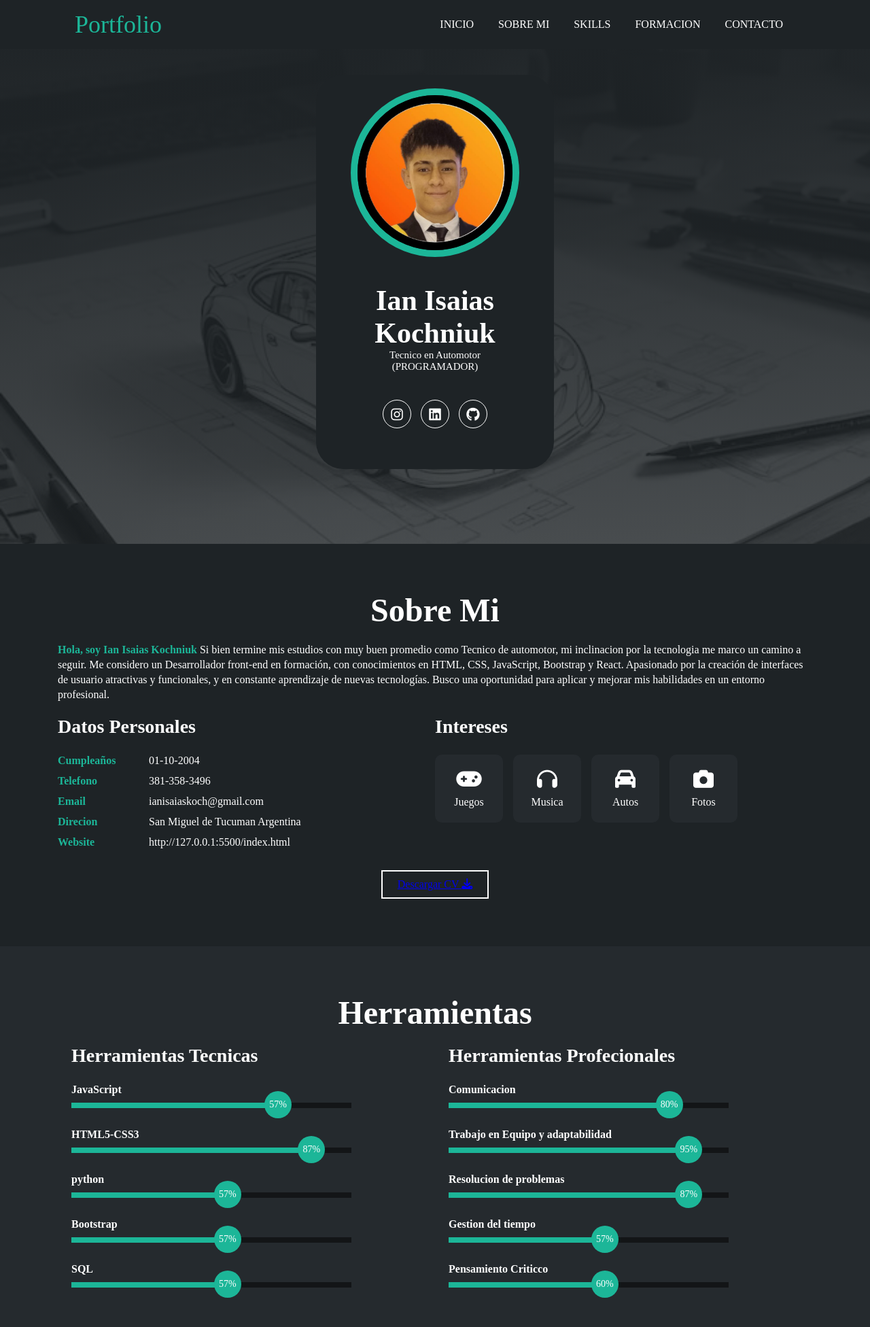
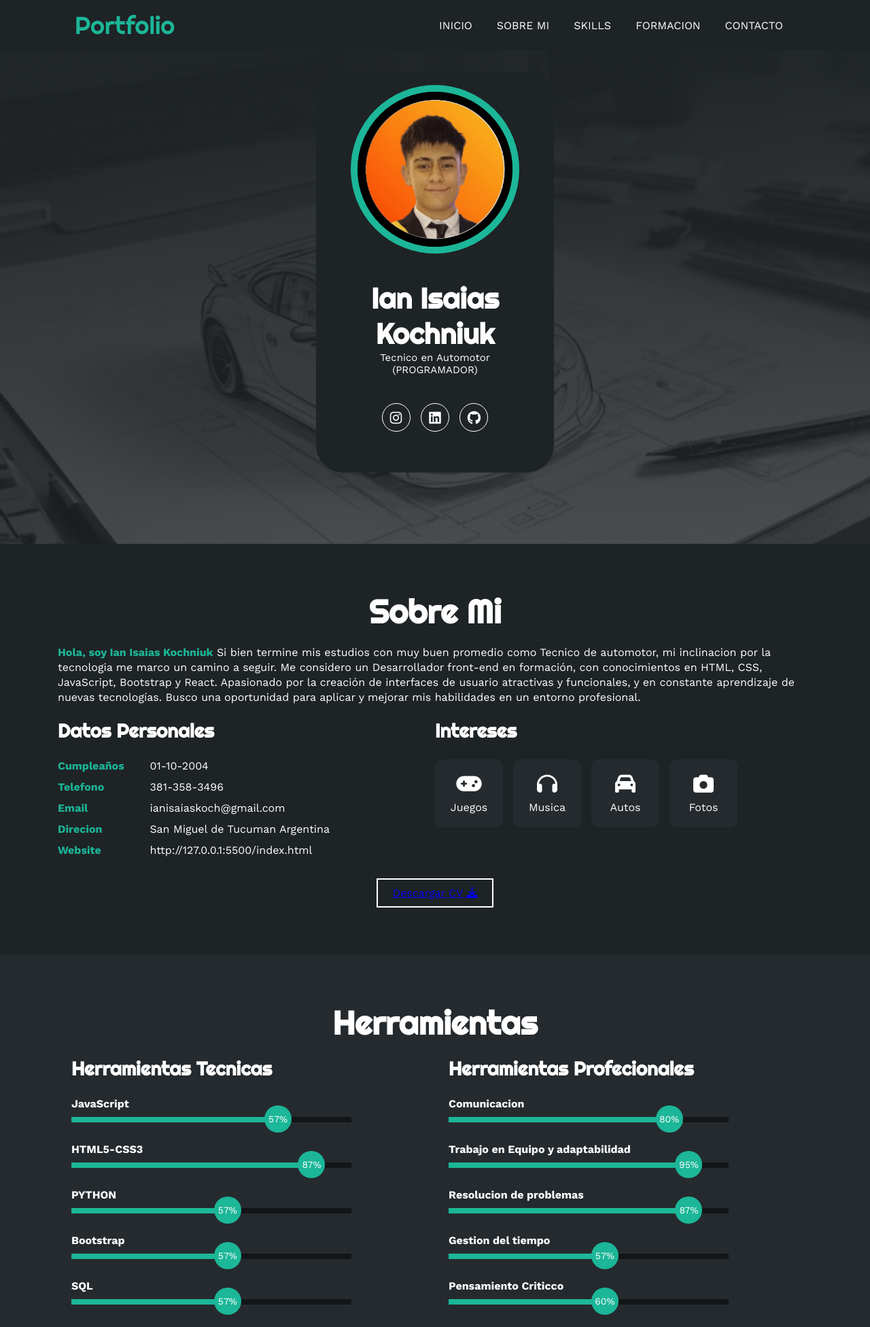
Before and after one commit to Iankochniuk/Portfolio, a plain HTML site: page index.html in a window 1280 px wide. Shown: the top 1952 px of the page at 68% size. Drawn offline with nearby package versions, Linux system fonts and the light colour scheme.

Commit message:
Correcciones sobre lenguajes

```diff
--- a/estilos.css
+++ b/estilos.css
@@ -1,3 +1,4 @@
+@import url('https://fonts.googleapis.com/css2?family=Righteous&family=Work+Sans:ital,wght@0,100..900;1,100..900&display=swap');
 *{
     box-sizing: border-box;
     font-family: 'Work Sans';
@@ -14,7 +15,7 @@ html{
     top: 0;
     left: 0;
     z-index: 99;
-    text-align: center;
+
 }
 .contenedor-header header{
     max-width: 1100px;
@@ -54,7 +55,7 @@ html{
     border-radius: 5px;
     cursor: pointer;
     display: none;
-    z-index: 50;
+    z-index: 90;
 }
 
 .circulo{
--- a/index.html
+++ b/index.html
@@ -30,7 +30,7 @@
     </div>
 
     <!--SECCION INICIO -->
-    <SECtion id="inicio" class="inicio">
+    <section id="inicio" class="inicio">
         <div class="contenido-banner">
             <div class="contacto-img">
                 <img src="img profolio.jpg" class="circulo" alt="">
@@ -44,7 +44,7 @@
                 <a href="https://github.com/Iankochniuk"><i class="fa-brands fa-github"></i></a>
             </div>
         </div>
-    </SECtion>
+    </section>
 
     <!--SECCION SOBRE MI-->
     <section id="sobremi" class="sobremi">
@@ -138,7 +138,7 @@
                         </div>
                     </div>
                     <div class="skill">
-                        <span>python</span>
+                        <span>PYTHON</span>
                         <div class="barra-skill">
                             <div class="progreso react">
                                 <span>57%</span>
```
Also changed, not shown: package-lock.json (added).
